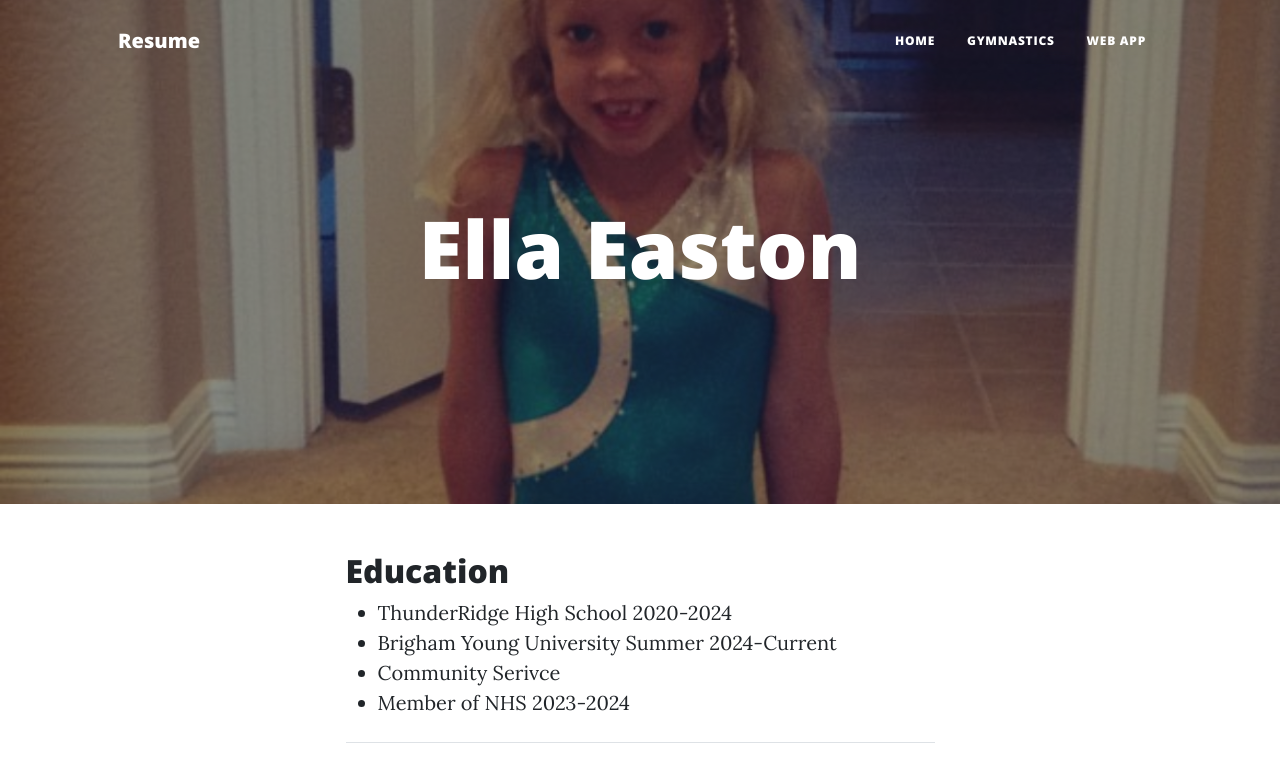
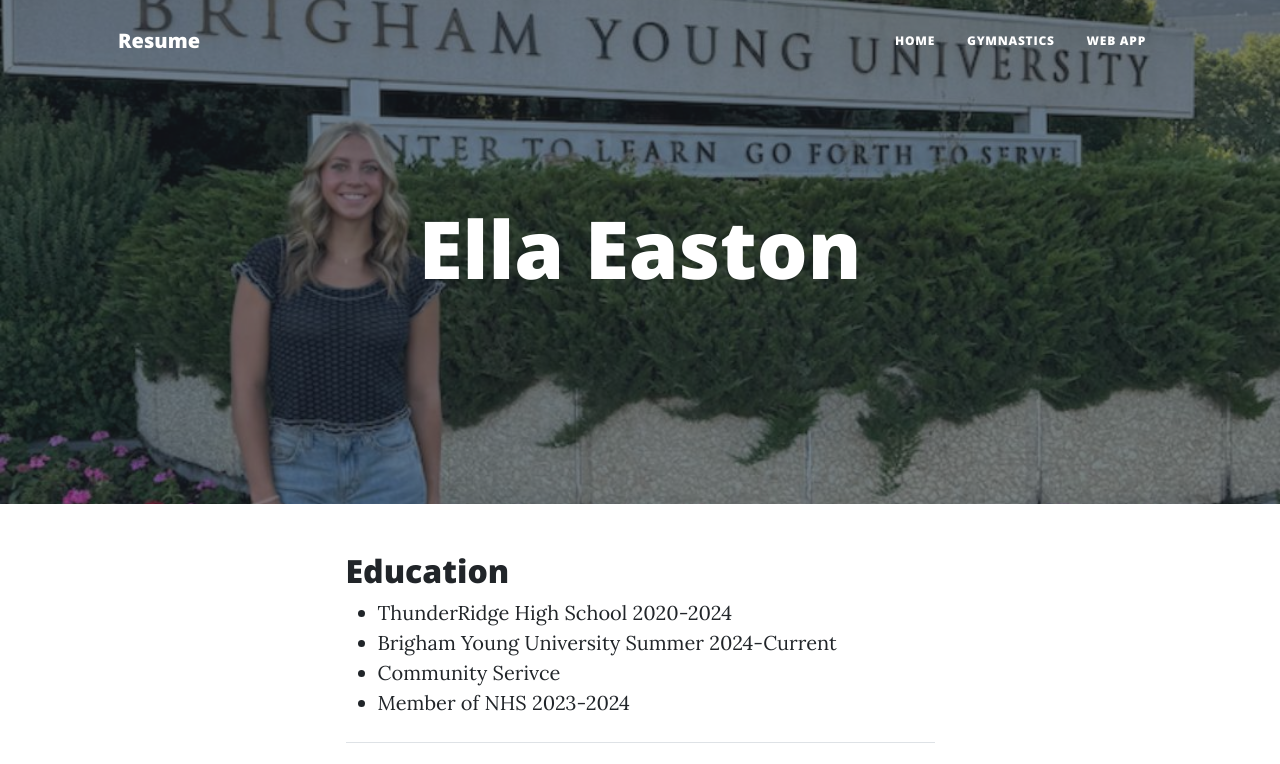
Before and after one commit to ellae06/IS201, a plain HTML site: page index.html in a window 1280 px wide. Shown: the top 764 px of the page. Drawn offline with nearby package versions, Linux system fonts and the light colour scheme.

Commit message:
Update index.html

```diff
--- a/index.html
+++ b/index.html
@@ -34,7 +34,7 @@
             </div>
         </nav>
         <!-- Page Header-->
-        <header class="masthead" style="background-image: url('assets/img/IMG_1790.jpg')">
+        <header class="masthead" style="background-image: url('assets/img/Untitled design.jpg')">
             <div class="container position-relative px-4 px-lg-5">
                 <div class="row gx-4 gx-lg-5 justify-content-center">
                     <div class="col-md-10 col-lg-8 col-xl-7">
```
